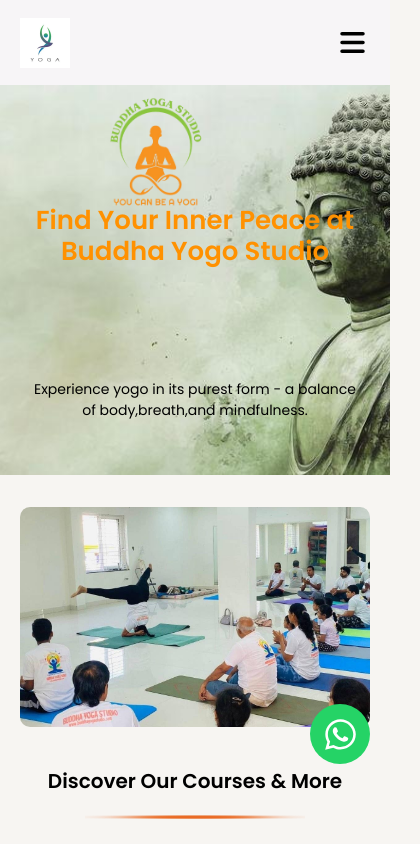
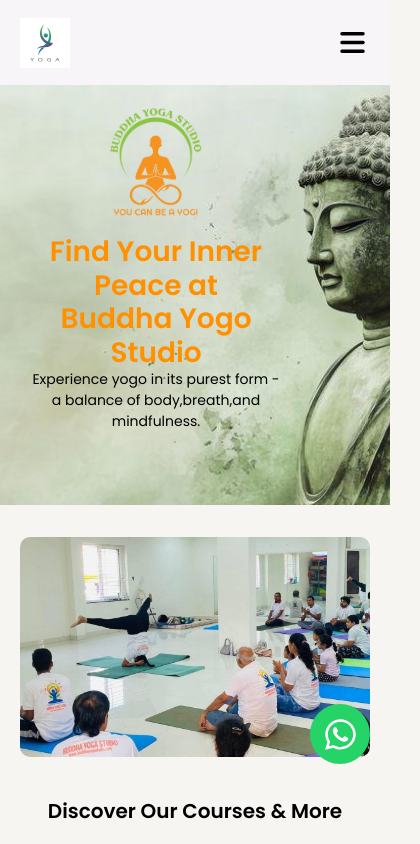
Before and after one commit to rajureddypatukuri-hue/buddha-yoga-studio, a React (Vite) app: page / in a window 390 px wide. Shown: the top 844 px of the page, 420 px wide, since content can reach past the window. Built offline with nearby package versions, Linux system fonts and the light colour scheme.

Commit message:
Fix mobile responsiveness

```diff
--- a/src/components/modules/home/Footer.css
+++ b/src/components/modules/home/Footer.css
@@ -14,13 +14,10 @@
     font-size: 20px;
     font-weight: 500;
 }
-/* .line2{
-    border-top: 1px solid gray;
-    width: 650px;
-    margin: 20px auto; */
-
 .hr1{
-    width: 600px;
+    width: 100%;
+    max-width: 600px;
+    margin: 0 auto;
 }
 .phonepara{
     text-align: center;
@@ -66,7 +63,9 @@
   border: none;
   height: 1.5px;
   background-color: red;
-  width: 1450px;
+  width: 100%;
+  max-width: 1450px;
+  margin: 0 auto;
 }
 .lastpara{
     text-align: center;
--- a/src/components/modules/home/Videopage.css
+++ b/src/components/modules/home/Videopage.css
@@ -1,15 +1,22 @@
+.videopage{
+    width:100%;
+    max-width:100%;
+    overflow-x:hidden;
+}
 .videowrapper{
     display: flex;
     justify-content: center;
-    width: 500px;
+    width: 100%;
+    max-width: 100%;
     margin: 0 auto;
-
+    overflow: hidden;
 }
 .videowrapper video{
-
-    width: 700px;
+    width: 100%;
+    max-width: 700px;
+    height: auto;
     margin-top: 90px;
-    height: auto;
+    display: block;
 }
 .videotext{
     margin: 30px auto;
@@ -41,23 +48,25 @@
 }
 
 .videowrapper2 {
-    width: 700px;
+    width: 100%;
+    max-width: 700px;
     height: auto;
-    margin-right: 40px auto;
-
+    margin: 0 auto;
 }
 @media(max-width:768px){
    .videowrapper{
     width: 100%;
+    max-width: 100%;
     padding: 0 15px;
     display: flex;
     justify-content: center;
+    overflow: hidden;
 }
     .videowrapper video{
         width: 100%;
         max-width: 320px;
         margin-top: 10px;
-        margin-right: 27px;
+
     }
     .videotext{
         text-align: center;
--- a/src/components/modules/home/hero/hero.css
+++ b/src/components/modules/home/hero/hero.css
@@ -87,45 +87,39 @@
 }
 @media (max-width:768px){
 
-    .hero{
-        position: relative;
-    }
-
     .heroimg{
         width:100%;
-        height:390px;
+        height:420px;
         object-fit:cover;
-
-
+        object-position:center;
     }
-
-    .herologo{
-        width:100px;
-        height:auto;
-        top:10px;
-        left:40%;
-        transform:translateX(-50%);
+.herologo {
+        width: 100px;
+        height: auto;
+        top: 20px;
+        left: 40%;
+        transform: translate(-50%);
     }
 
   .headline{
-        width:85%;
-        left:50%;
-        top:120px;
-        transform:translateX(-50%);
-        font-size:26px;
+    width:74%;
+    left:40%;
+    top:150px;
+    transform:translate(-50%);
+    font-size:28px;
     line-height:1.2;
     text-align:center;
 }
+    .hero-para {
+        text-align: center;
+        width: 65%;
+        font-size: 14px;
+        line-height: 1.5;
+        top: 270px;
+        left: 40%;
+        transform: translate(-50%);
+    }
 
-    .hero-para{
-        width:85%;
-        left:50%;
-        top:280px;
-        transform:translateX(-50%);
-        font-size:14px;
-        line-height:1.5;
-        text-align:center;
-    }
 
     .slider{
         width: 100%;
```
Lines whose indentation alone changed are shown as unchanged.
